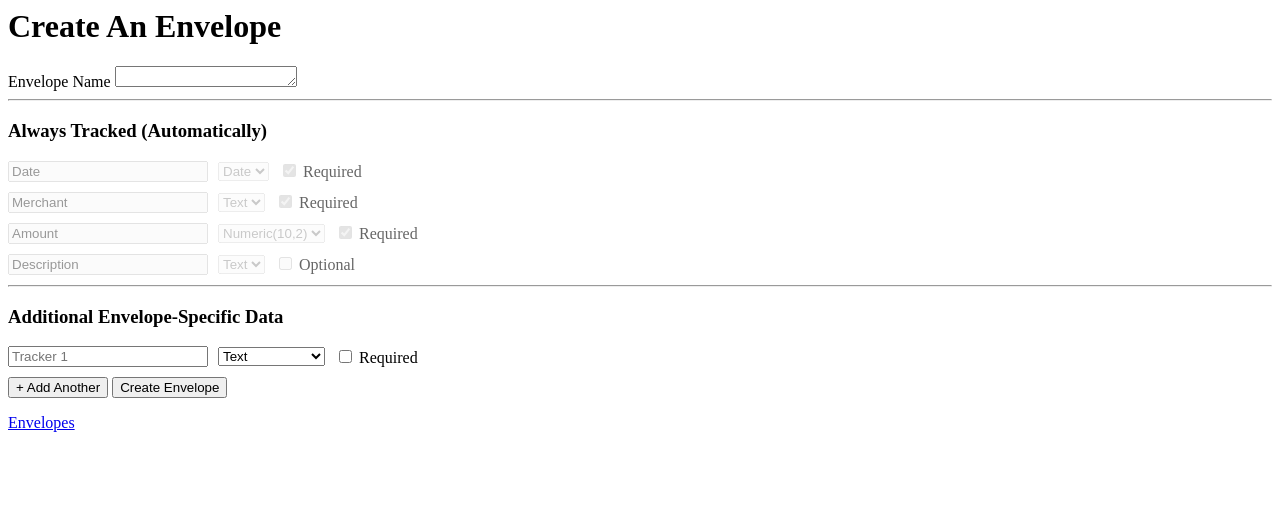
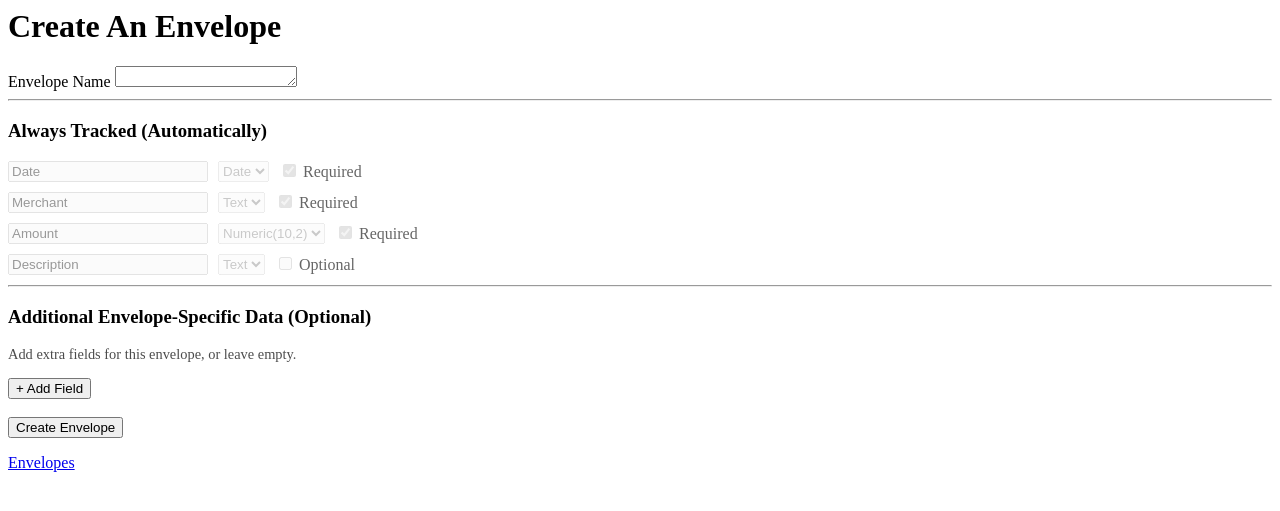
Before and after one commit to Jott2424/Envelopes, a Flask app: page /budget/1/envelopes/create in a window 1280 px wide. Shown: the top 511 px of the page. Run offline with Flask 3, Linux system fonts and the light colour scheme; the visitor is signed in with stand-in values (Sample User, id 1); some libraries are stand-ins or nearby versions.

Commit message:
made adding extra envelope fields voluntary

```diff
--- a/Envelopes/functions/envelopes_routes.py
+++ b/Envelopes/functions/envelopes_routes.py
@@ -32,44 +32,78 @@ def envelopes_view(budget_id):
     return render_template('envelopes_view.html', envelopes=envelopes, budget_id=budget_id)
 
 def envelopes_create(budget_id):
-    if request.method == 'POST':
-        name = request.form.get('envelope_name')
+    if request.method == "POST":
+        name = request.form.get("envelope_name", "").strip()
+
+        if not name:
+            flash("Envelope name is required.", "error")
+            return redirect(request.url)
 
         conn = db_utils.get_db_connection()
         cur = conn.cursor()
 
-        # Check if an envelope with this name already exists in this budget
-        cur.execute(queries.GET_ENVELOPE_BY_NAME_AND_BUDGET_ID, (name, budget_id))
-        exists = cur.fetchone()
+        # Check duplicate
+        cur.execute(
+            queries.GET_ENVELOPE_BY_NAME_AND_BUDGET_ID,
+            (name, budget_id)
+        )
 
-        if exists is None:
-            # Insert new envelope
-            cur.execute(queries.INSERT_INTO_ENVELOPES_RETURN_PK, (budget_id, name))
-            pk_envelope_id = cur.fetchone()[0]
-
-            # Insert envelope transaction fields
-            trackers = request.form.getlist('trackers[]')
-            types = request.form.getlist('types[]')
-            required_indices = request.form.getlist('required[]')
-            required_indices = [int(i) for i in required_indices]  # cast to int
-
-            for idx, (t_name, t_type) in enumerate(zip(trackers, types), start=0):
-                is_required = idx in required_indices
-                cur.execute(queries.INSERT_INTO_ENVELOPE_TRANSACTION_FIELDS,(pk_envelope_id, idx + 1, t_name, t_type, is_required))
-
-            conn.commit()
+        if cur.fetchone():
+            flash(f"Envelope '{name}' already exists in this budget.", "error")
             cur.close()
             conn.close()
+            return redirect(request.url)
 
-            return redirect(url_for("envelopes_home_route", budget_id=budget_id))
-        else:
-            flash(f"Envelope '{name}' already exists in this budget.")
-            cur.close()
-            conn.close()
-            return redirect(url_for("envelopes_create_route", budget_id=budget_id))
+        # Insert envelope
+        cur.execute(
+            queries.INSERT_INTO_ENVELOPES_RETURN_PK,
+            (budget_id, name)
+        )
+        pk_envelope_id = cur.fetchone()[0]
 
-    # GET request: initial page load
-    return render_template("envelopes_create.html", budget_id=budget_id)
+        # Collect trackers
+        trackers = request.form.getlist("trackers[]")
+        types = request.form.getlist("types[]")
+        required_indices = [int(i) for i in request.form.getlist("required[]")]
+
+        form_order = 1
+
+        for idx, (t_name, t_type) in enumerate(zip(trackers, types)):
+            t_name = t_name.strip()
+
+            # Skip empty optional rows
+            if not t_name:
+                continue
+
+            is_required = idx in required_indices
+
+            cur.execute(
+                queries.INSERT_INTO_ENVELOPE_TRANSACTION_FIELDS,
+                (
+                    pk_envelope_id,
+                    form_order,
+                    t_name,
+                    t_type,
+                    is_required
+                )
+            )
+
+            form_order += 1
+
+        conn.commit()
+        cur.close()
+        conn.close()
+
+        flash("Envelope created successfully!", "success")
+        return redirect(
+            url_for("envelopes_home_route", budget_id=budget_id)
+        )
+
+    # GET
+    return render_template(
+        "envelopes_create.html",
+        budget_id=budget_id
+    )
 
 
 def envelopes_edit(budget_id, envelope_id):
--- a/Envelopes/templates/envelopes_create.html
+++ b/Envelopes/templates/envelopes_create.html
@@ -6,109 +6,93 @@
 <div class="container">
     <form method="POST" id="envelope-form">
 
+        <!-- Envelope Name -->
         <label for="Name">Envelope Name</label>
-        <textarea id="Name" name="envelope_name" rows="1" required></textarea>
+        <textarea
+            id="Name"
+            name="envelope_name"
+            rows="1"
+            required
+        ></textarea>
 
         <hr>
 
+        <!-- ========================= -->
+        <!-- Always Tracked Fields -->
+        <!-- ========================= -->
+
         <h3>Always Tracked (Automatically)</h3>
 
-        <!-- DATE (display only) -->
-        <div class="tracker-row" style="margin-bottom:10px; display:flex; gap:10px; align-items:center; opacity:0.6;">
-            <input type="text" value="Date" style="width:200px;" disabled>
-            <select disabled>
-                <option>Date</option>
-            </select>
-            <label>
-                <input type="checkbox" checked disabled>
-                Required
-            </label>
+        <!-- DATE -->
+        <div class="tracker-row" style="opacity:0.6; display:flex; gap:10px; margin-bottom:10px;">
+            <input type="text" value="Date" disabled style="width:200px;">
+            <select disabled><option>Date</option></select>
+            <label><input type="checkbox" checked disabled> Required</label>
         </div>
 
-        <!-- MERCHANT (display only) -->
-        <div class="tracker-row" style="margin-bottom:10px; display:flex; gap:10px; align-items:center; opacity:0.6;">
-            <input type="text" value="Merchant" style="width:200px;" disabled>
-            <select disabled>
-                <option>Text</option>
-            </select>
-            <label>
-                <input type="checkbox" checked disabled>
-                Required
-            </label>
+        <!-- MERCHANT -->
+        <div class="tracker-row" style="opacity:0.6; display:flex; gap:10px; margin-bottom:10px;">
+            <input type="text" value="Merchant" disabled style="width:200px;">
+            <select disabled><option>Text</option></select>
+            <label><input type="checkbox" checked disabled> Required</label>
         </div>
 
-        <!-- AMOUNT (display + hidden submit) -->
-        <div class="tracker-row" style="margin-bottom:10px; display:flex; gap:10px; align-items:center; opacity:0.6;">
-            <input type="text" value="Amount" style="width:200px;" disabled>
-            <select disabled>
-                <option>Numeric(10,2)</option>
-            </select>
-            <label>
-                <input type="checkbox" checked disabled>
-                Required
-            </label>
+        <!-- AMOUNT -->
+        <div class="tracker-row" style="opacity:0.6; display:flex; gap:10px; margin-bottom:10px;">
+            <input type="text" value="Amount" disabled style="width:200px;">
+            <select disabled><option>Numeric(10,2)</option></select>
+            <label><input type="checkbox" checked disabled> Required</label>
         </div>
 
-        <!-- DESCRIPTION (display only) -->
-        <div class="tracker-row" style="margin-bottom:10px; display:flex; gap:10px; align-items:center; opacity:0.6;">
-            <input type="text" value="Description" style="width:200px;" disabled>
-            <select disabled>
-                <option>Text</option>
-            </select>
-            <label>
-                <input type="checkbox" disabled>
-                Optional
-            </label>
+        <!-- DESCRIPTION -->
+        <div class="tracker-row" style="opacity:0.6; display:flex; gap:10px; margin-bottom:10px;">
+            <input type="text" value="Description" disabled style="width:200px;">
+            <select disabled><option>Text</option></select>
+            <label><input type="checkbox" disabled> Optional</label>
         </div>
 
-        <!-- Hidden inputs so AMOUNT IS ACTUALLY INSERTED -->
+        <!-- Hidden inserts for system fields -->
         <input type="hidden" name="trackers[]" value="amount">
         <input type="hidden" name="types[]" value="numeric(10,2)">
         <input type="hidden" name="required[]" value="0">
 
-        <!-- Hidden inputs so DESCRIPTION IS ACTUALLY INSERTED -->
         <input type="hidden" name="trackers[]" value="description">
         <input type="hidden" name="types[]" value="text">
         <input type="hidden" name="required[]" value="0">
 
         <hr>
 
-        <h3>Additional Envelope-Specific Data</h3>
+        <!-- ========================= -->
+        <!-- Optional Fields -->
+        <!-- ========================= -->
 
-        <div id="trackers-container">
-            <!-- First editable tracker row -->
-            <div class="tracker-row" style="margin-bottom:10px; display:flex; gap:10px; align-items:center;">
-                <input type="text" name="trackers[]" placeholder="Tracker 1" style="width:200px;" required>
-                <select name="types[]">
-                    <option value="text">Text</option>
-                    <option value="numeric(10,2)">Numeric(10,2)</option>
-                    <option value="date">Date</option>
-                </select>
-                <label>
-                    <input type="checkbox" name="required[]" value="1">
-                    Required
-                </label>
-            </div>
-        </div>
+        <h3>Additional Envelope-Specific Data (Optional)</h3>
+        <p style="font-size:0.9em; opacity:0.7;">
+            Add extra fields for this envelope, or leave empty.
+        </p>
 
-        <button type="button" id="add-tracker">+ Add Another</button>
+        <div id="trackers-container"></div>
+
+        <button type="button" id="add-tracker">+ Add Field</button>
+        <br><br>
         <button type="submit">Create Envelope</button>
     </form>
 </div>
 
 <script>
-let trackerCount = 1;
+let trackerCount = 0;
 
-document.getElementById("add-tracker").addEventListener("click", function() {
-    trackerCount += 1;
+document.getElementById("add-tracker").addEventListener("click", function () {
+    trackerCount++;
+
     const container = document.getElementById("trackers-container");
+    const div = document.createElement("div");
 
-    const div = document.createElement("div");
     div.classList.add("tracker-row");
     div.style = "margin-bottom:10px; display:flex; gap:10px; align-items:center;";
 
     div.innerHTML = `
-        <input type="text" name="trackers[]" placeholder="Tracker ${trackerCount}" style="width:200px;" required>
+        <input type="text" name="trackers[]" placeholder="Field name" style="width:200px;">
         <select name="types[]">
             <option value="text">Text</option>
             <option value="numeric(10,2)">Numeric(10,2)</option>
@@ -118,14 +102,21 @@ document.getElementById("add-tracker").addEventListener("click", function() {
             <input type="checkbox" name="required[]" value="${trackerCount}">
             Required
         </label>
+        <button type="button" class="remove-tracker">–</button>
     `;
 
     container.appendChild(div);
 });
+
+document.addEventListener("click", function (e) {
+    if (e.target.classList.contains("remove-tracker")) {
+        e.target.closest(".tracker-row").remove();
+    }
+});
 </script>
 
 <div class="btn-group2">
-  {{ nav.envelopes_home(budget_id) }}
+    {{ nav.envelopes_home(budget_id) }}
 </div>
 
 {% endblock %}
--- a/Envelopes/templates/getting_started_create_budget.html
+++ b/Envelopes/templates/getting_started_create_budget.html
@@ -5,6 +5,7 @@
     <form method="POST">
         <label for="Name">Budget Name</label>
         <textarea id="Name" name="budget_name" rows="1"></textarea>
+
         <button type="submit">Create Budget</button>
     </form>
 </div>
```
